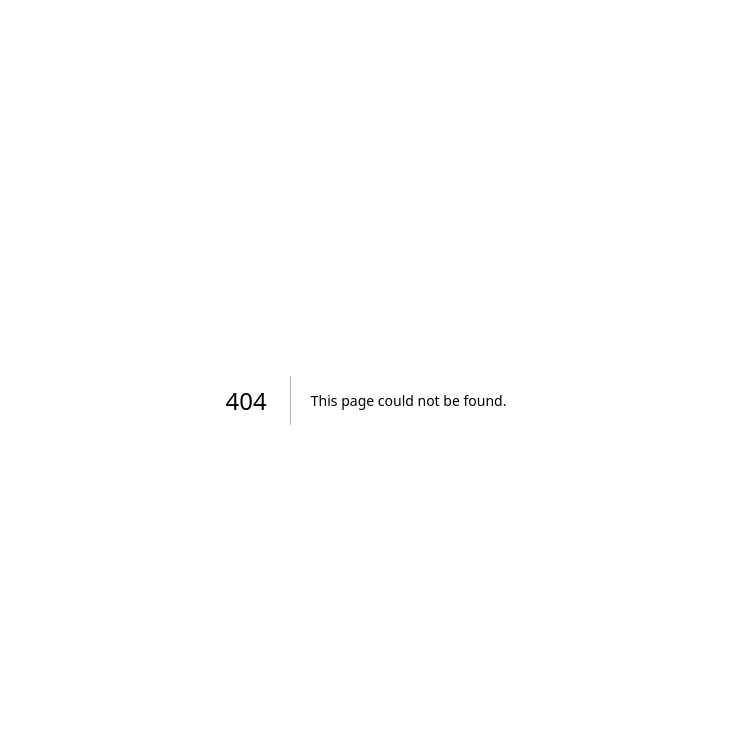
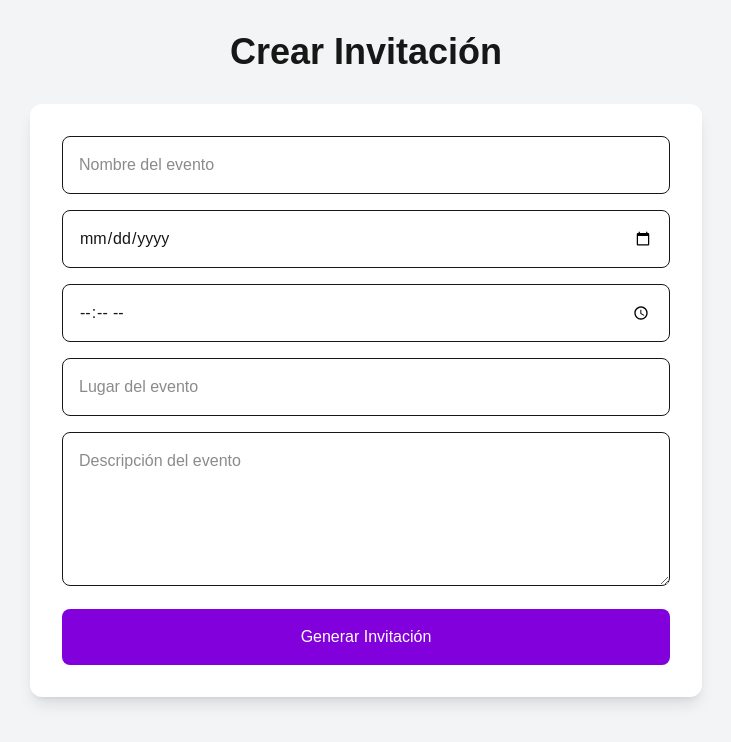
Before and after one commit to 89mario/fiestacard, a Next.js app: page /crear in a window 1280 px wide. Before the commit this address had no page. Shown: the top 742 px of the page, without its empty margins (274-1005 px from the left). Built offline with nearby package versions, Linux system fonts and the light colour scheme.

Commit message:
Pagina crear invitacion

```diff
--- /dev/null
+++ b/app/crear/page.tsx
@@ -0,0 +1,43 @@
+export default function CrearInvitacion() {
+  return (
+    <main className="min-h-screen bg-gray-100 p-8">
+      <h1 className="text-4xl font-bold text-center mb-8">
+        Crear Invitación
+      </h1>
+
+      <div className="max-w-2xl mx-auto bg-white p-8 rounded-xl shadow-lg">
+        <input
+          type="text"
+          placeholder="Nombre del evento"
+          className="w-full border p-4 rounded-lg mb-4"
+        />
+
+        <input
+          type="date"
+          className="w-full border p-4 rounded-lg mb-4"
+        />
+
+        <input
+          type="time"
+          className="w-full border p-4 rounded-lg mb-4"
+        />
+
+        <input
+          type="text"
+          placeholder="Lugar del evento"
+          className="w-full border p-4 rounded-lg mb-4"
+        />
+
+        <textarea
+          placeholder="Descripción del evento"
+          rows={5}
+          className="w-full border p-4 rounded-lg mb-4"
+        />
+
+        <button className="w-full bg-purple-700 text-white py-4 rounded-lg">
+          Generar Invitación
+        </button>
+      </div>
+    </main>
+  );
+}
```
